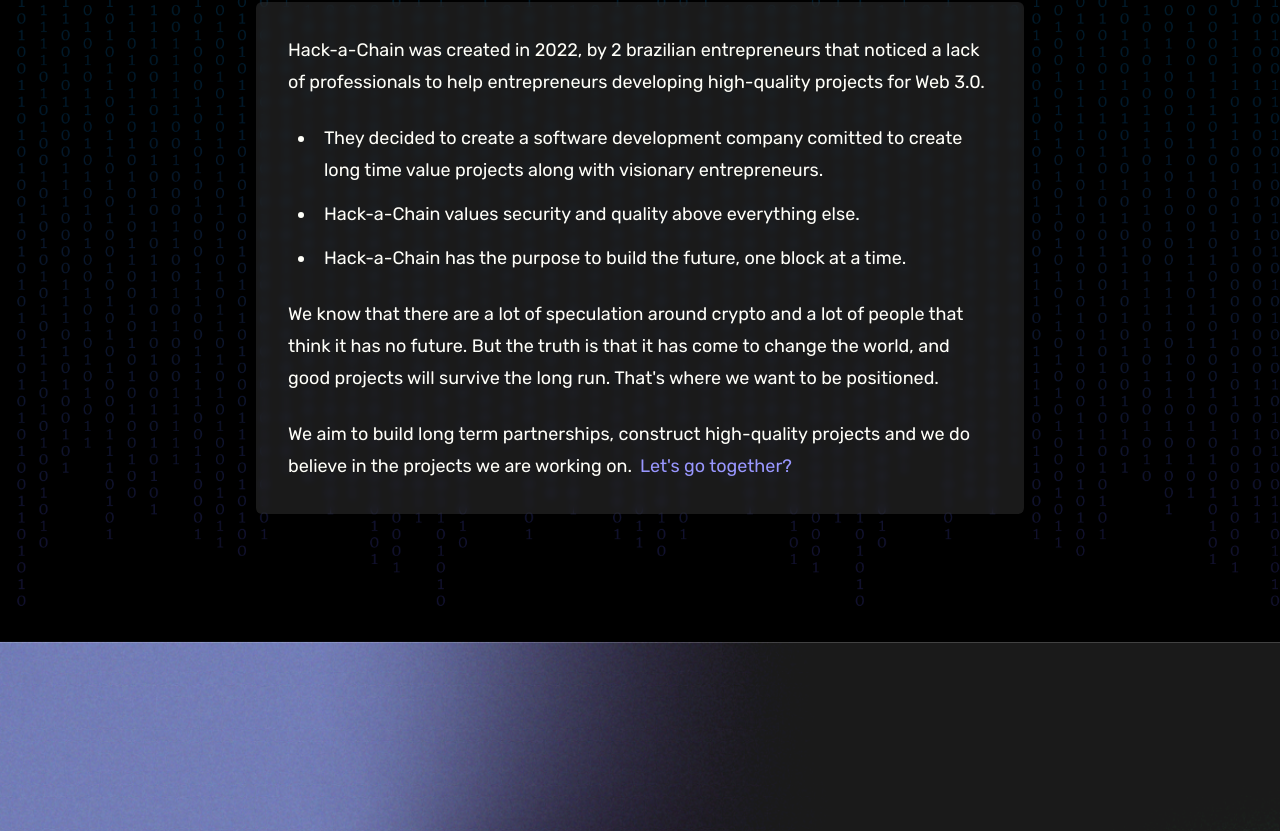
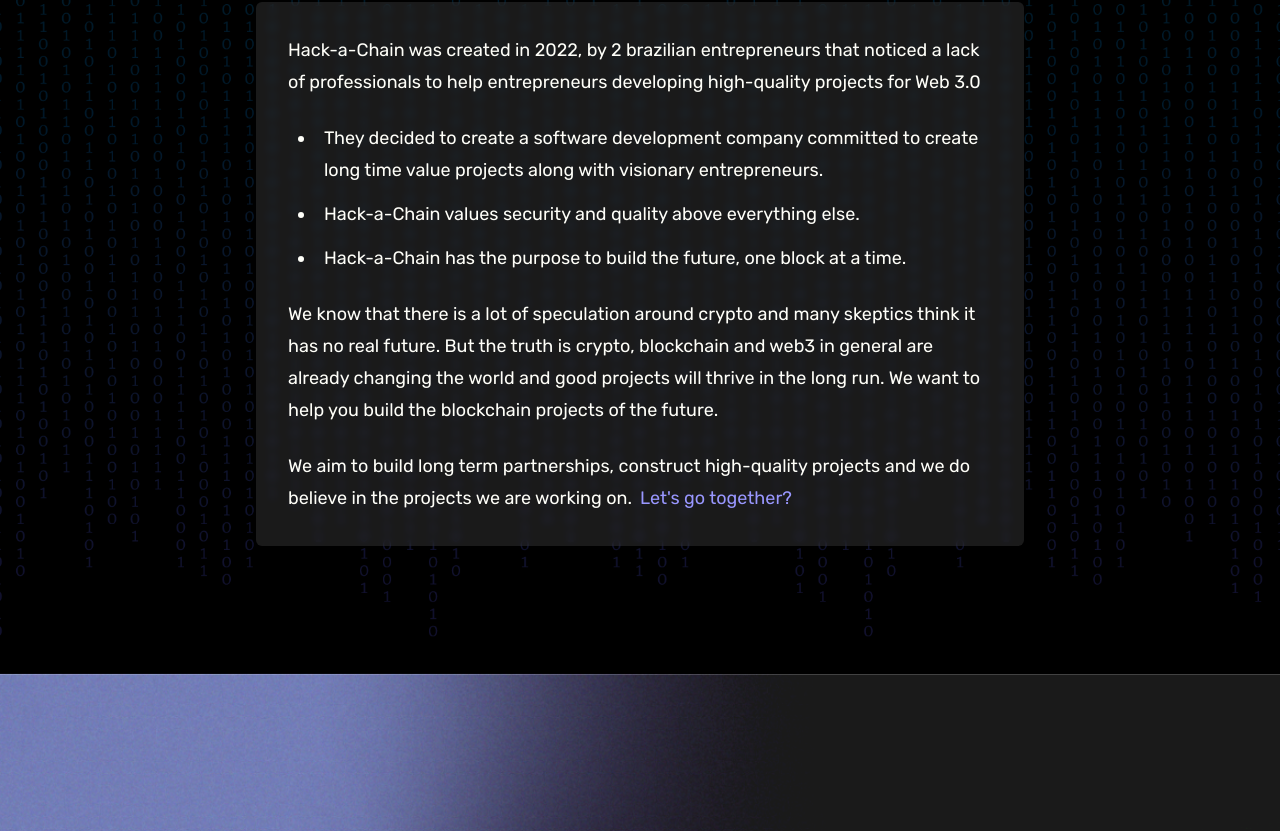
Before and after one commit to hack-a-chain/heckachain_website, a Next.js app: page / in a window 1280 px wide. Shown: the part 4500-5331 px from the top of the page. Built offline with nearby package versions, Linux system fonts and the light colour scheme.

Commit message:
about text fix

```diff
--- a/src/components/About.jsx
+++ b/src/components/About.jsx
@@ -22,11 +22,11 @@
           <p>
             Hack-a-Chain was created in 2022, by 2 brazilian entrepreneurs that
             noticed a lack of professionals to help entrepreneurs developing
-            high-quality projects for Web 3.0.
+            high-quality projects for Web 3.0
           </p>
           <ul className="list-disc">
             <li>
-              They decided to create a software development company comitted to
+              They decided to create a software development company committed to
               create long time value projects along with visionary
               entrepreneurs.
             </li>
@@ -42,16 +42,19 @@
           </ul>
 
           <p>
-            We know that there are a lot of speculation around crypto and a lot
-            of people that think it has no future. But the truth is that it has
-            come to change the world, and good projects will survive the long
-            run. That's where we want to be positioned.{" "}
+            We know that there is a lot of speculation around crypto and many
+            skeptics think it has no real future. But the truth is crypto,
+            blockchain and web3 in general are already changing the world and
+            good projects will thrive in the long run. We want to help you build
+            the blockchain projects of the future.{" "}
           </p>
 
           <p>
             We aim to build long term partnerships, construct high-quality
             projects and we do believe in the projects we are working on.
-            <NavLink className="ml-2 text-primary hover:underline" href="#form">Let's go together?</NavLink>
+            <NavLink className="ml-2 text-primary hover:underline" href="#form">
+              Let's go together?
+            </NavLink>
           </p>
         </div>
       </div>
```
